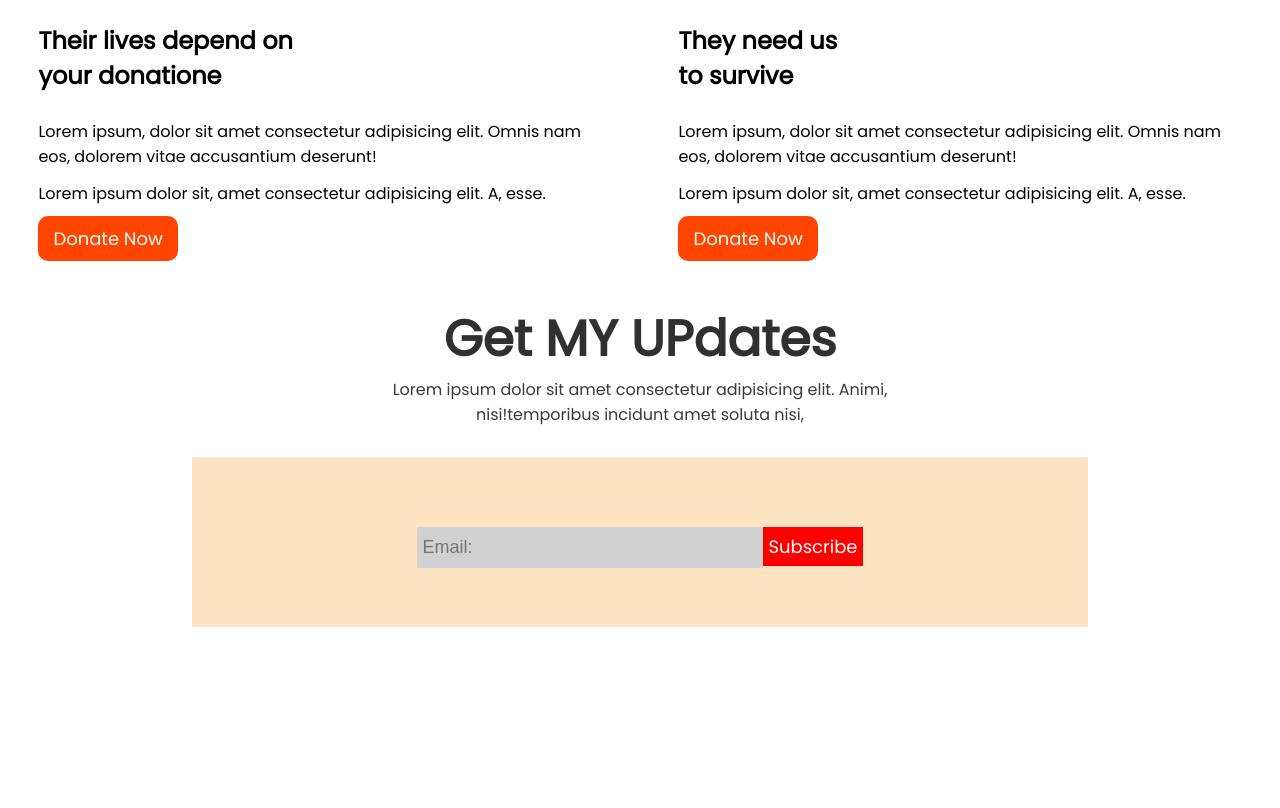
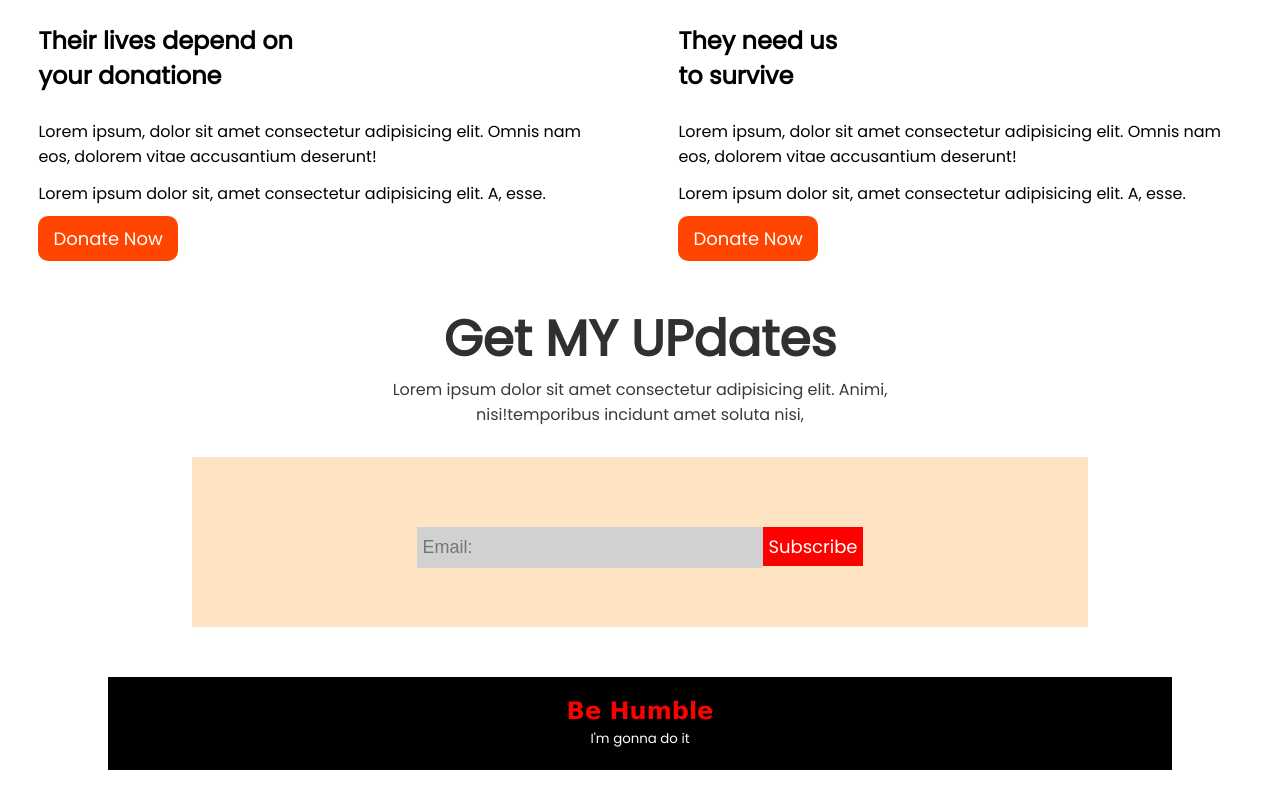
Before and after one commit to sadmansakib1997/assignment-1, a plain HTML site: page index.html in a window 1280 px wide. Shown: the part 2551-3359 px from the top of the page. Before the commit the page ends 3228 px from the top, so only its background shows below. Drawn offline with Linux system fonts and the light colour scheme.

Commit message:
again and agian

```diff
--- a/index.html
+++ b/index.html
@@ -116,9 +116,12 @@
             <input class="email" type="Email" placeholder="Email:" size="30px"><a class="sub" href="#">Subscribe</a>
         </div>
     </section>
-
-
-
+    <section class="last">
+        <div class="try">
+            <h1>Be Humble</h1>
+            <small>I'm gonna do it</small>
+        </div>
+    </section>
 
 </body>
 
--- a/style.css
+++ b/style.css
@@ -191,3 +191,20 @@ hr {
 .p-help {
     margin-top: 13px;
 }
+
+.last {
+    margin: 50px 0;
+}
+
+.try {
+    background-color: black;
+    width: 80%;
+    color: white;
+    text-align: center;
+    padding: 20px;
+}
+
+.try h1 {
+    color: red;
+    font-family: Verdana, Geneva, Tahoma, sans-serif;
+}
```
